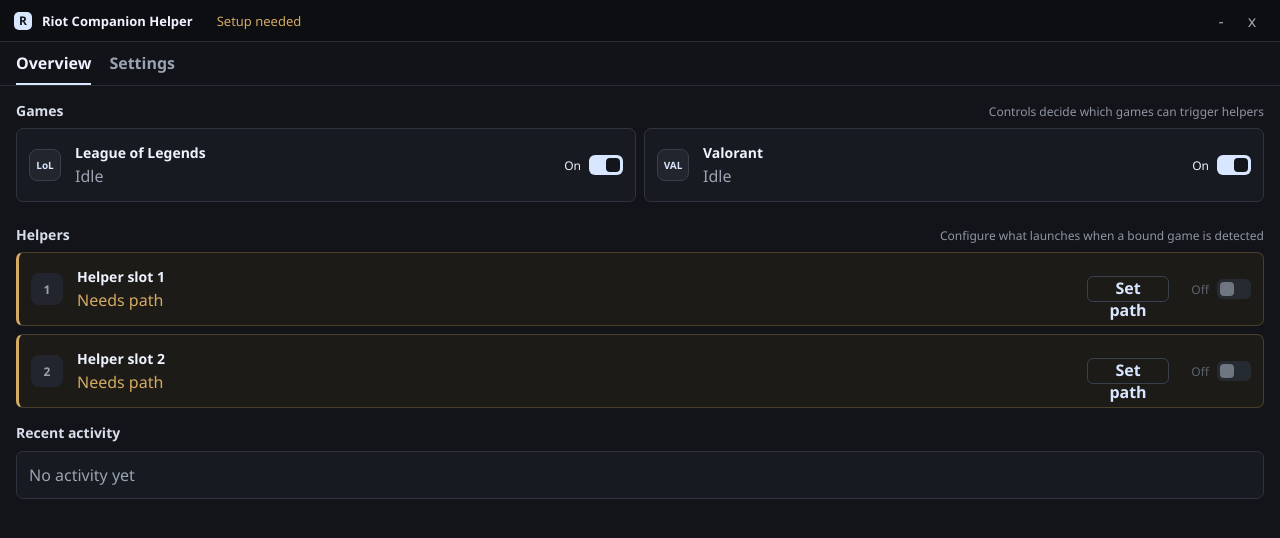
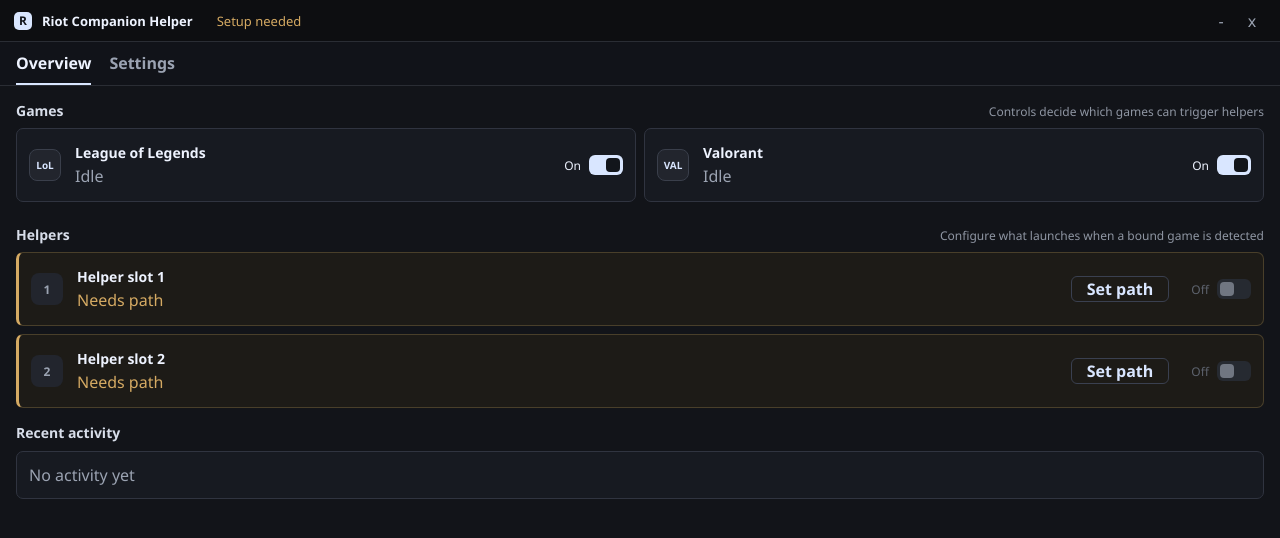
Before and after one commit to hideoneric/riot-companion-helper, a React (Vite) app in the folder src/renderer/: page / in a window 1280 px wide. Shown: the top 538 px of the page. Built offline with nearby package versions, Linux system fonts and the light colour scheme; the HTML template or start-up script is replaced by a standard one.

Commit message:
Fix helper path button overflow

```diff
--- a/package.json
+++ b/package.json
@@ -1,6 +1,6 @@
 {
   "name": "riot-companion-helper",
-  "version": "2.0.0",
+  "version": "2.0.1",
   "description": "An Electron application with React and TypeScript",
   "main": "./out/main/index.js",
   "author": "example.com",
--- a/src/renderer/src/assets/main.css
+++ b/src/renderer/src/assets/main.css
@@ -220,7 +220,7 @@
 .utility-row {
   min-height: 74px;
   display: grid;
-  grid-template-columns: 34px minmax(0, 1fr) 172px;
+  grid-template-columns: 34px minmax(0, 1fr) 188px;
   align-items: center;
   gap: 12px;
   padding: 12px;
@@ -284,7 +284,7 @@
 
 .row-actions {
   display: grid;
-  grid-template-columns: 82px 72px;
+  grid-template-columns: 98px 72px;
   justify-content: end;
   align-items: center;
   gap: 10px;
@@ -302,12 +302,15 @@
   background: transparent;
   color: var(--active);
   font-weight: 700;
+  line-height: 1;
+  white-space: nowrap;
   cursor: pointer;
 }
 
 .button.compact {
   height: 26px;
   padding: 0 9px;
+  min-width: 82px;
 }
 
 .button:hover:not(:disabled) {
```
Also changed, not shown: 1 other file (tests, documents, lock files or other folders).
